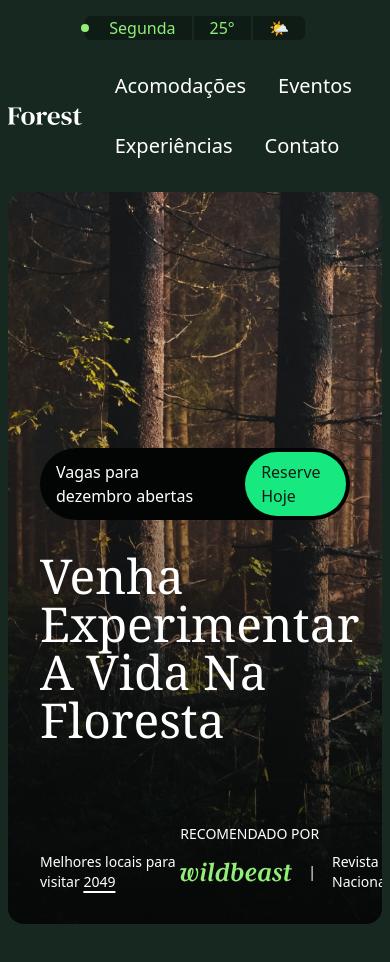
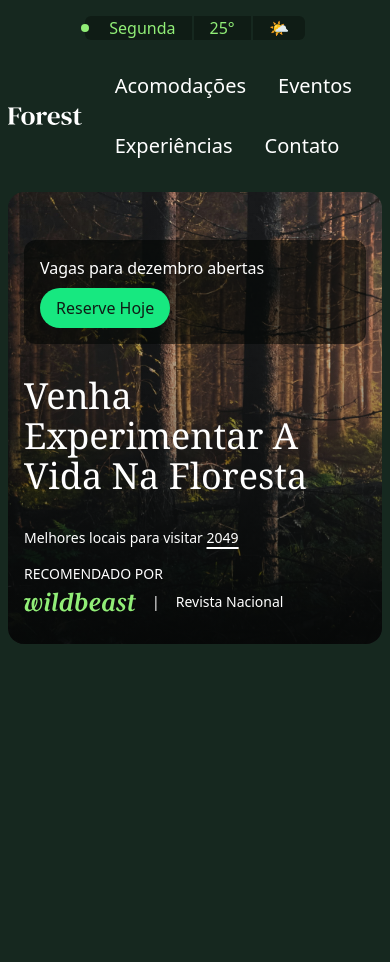
Before and after one commit to edmartelo/forest, a website: page src/index.html in a window 390 px wide. Drawn offline with Linux system fonts and the light colour scheme.

Commit message:
aula 804 - Introdução 2

```diff
--- a/src/index.html
+++ b/src/index.html
@@ -8,10 +8,36 @@
   <link rel="stylesheet" href="/src/output.css">
 </head>
 <body class="bg-verde-800 font-sans mb-96">
-  <div class="container mt-4 flex justify-center md:justify-start">
-    <div class="inline-flex items-center rounded-md bg-verde-900">
-      <span class="size-2 bg-verde-300 block rounded-full relative -left-1"></span>
-      <div class="flex text-verde-300 divide-x-2 divide-verde-800 *:px-4 *:py2">
+  <div class="
+    container
+    mt-4
+    flex
+    justify-center
+    md:justify-start"
+  >
+    <div class="
+      inline-flex
+      items-center
+      rounded-md
+      bg-verde-900"
+    >
+      <span class="
+        size-2
+        bg-verde-300
+        block
+        rounded-full
+        relative
+        -left-1"
+      >
+      </span>
+      <div class="
+        flex
+        text-verde-300
+        divide-x-2
+        divide-verde-800
+        *:px-4
+        *:py2"
+      >
         <div class="capitalize" id="dia">segunda</div>
         <div id="temperatura">25°</div>
         <div id="tempo">🌤️</div>
@@ -19,38 +45,131 @@
     </div>
   </div>
 
-  <header class="container flex items-center justify-between gap-8 py-8">
+  <header class="
+    container
+    flex
+    items-center
+    justify-between
+    gap-8
+    py-8"
+  >
     <a href="./">
       <img src="./img/forest.svg" alt="Forest">
     </a>
     <nav>
       <ul class="text-white text-xl flex flex-wrap gap-8">
         <li>
-          <a class="hover:underline hover:underline-offset-8" href="#acomodacoes">Acomodações</a>
+          <a class="
+            hover:underline
+            hover:underline-offset-8"
+            href="#acomodacoes"
+          >
+            Acomodações
+          </a>
         </li>
         <li>
-          <a class="hover:underline hover:underline-offset-8" href="#eventos">Eventos</a>
+          <a class="
+            hover:underline
+            hover:underline-offset-8"
+            href="#eventos">
+              Eventos
+          </a>
         </li>
         <li>
-          <a class="hover:underline hover:underline-offset-8" href="#experiencias">Experiências</a>
+          <a class="
+            hover:underline
+            hover:underline-offset-8"
+            href="#experiencias">
+              Experiências
+          </a>
         </li>
         <li>
-          <a class="hover:underline hover:underline-offset-8" href="#contato">Contato</a>
+          <a class="
+            hover:underline
+            hover:underline-offset-8"
+            href="#contato">
+              Contato
+          </a>
         </li>
       </ul>
     </nav>
   </header>
 
   <main class="container">
-    <div class="relative bg-gradient-to-t from-verde-950/80 pt-64 px-8 pb-8 text-white rounded-2xl overflow-hidden">
-      <img class="absolute inset-0 -z-10 object-cover size-full" src="./img/floresta.jpg" alt="Floresta">
-      <div class="bg-verde-950 inline-flex items-center mb-8 gap-8 py-1 pr-1 pl-4 rounded-full">
+    <div class="
+      relative
+      bg-gradient-to-t
+      from-verde-950/80
+      pt-64
+      px-8
+      pb-8
+      text-white
+      rounded-2xl
+      overflow-hidden
+      max-sm:px-4
+      max-sm:pt-12"
+    >
+
+      <img class="
+        absolute
+        inset-0
+        -z-10
+        object-cover
+        size-full"
+        src="./img/floresta.jpg"
+        alt="Floresta"
+      >
+      <div class="
+        bg-verde-950/60
+        rounded-xl
+        flex
+        flex-col
+        items-start
+        gap-2
+        p-4
+        mb-8
+        sm:inline-flex
+        sm:items-center
+        sm:gap-8
+        sm:py-1
+        sm:flex-row
+        sm:pl-4
+        sm:pr-1
+        sm:rounded-full
+        sm:bg-verde-950"
+      >
         Vagas para dezembro abertas
-        <a class="bg-verde-400 text-verde-900 py-2 px-4 inline-block rounded-full" href="">Reserve Hoje</a>
+        <a class="
+          bg-verde-400
+          text-verde-900
+          py-2
+          px-4
+          inline-block
+          rounded-full"
+          href=""
+        >
+          Reserve Hoje
+        </a>
       </div>
-      <h1 class="capitalize mb-20 font-serif max-w-screen-sm text-5xl text-balance">venha experimentar a vida na floresta</h1>
-      <div class="flex justify-between items-end text-sm">
-        <p>
+      <h1 class="
+        capitalize
+        mb-8
+        font-serif
+        max-w-screen-sm
+        text-4xl
+        sm:mb-20
+        sm:text-5xl
+        text-balance"
+        >
+          venha experimentar a vida na floresta
+      </h1>
+      <div class="
+        sm:flex
+        justify-between
+        items-end
+        text-sm"
+      >
+        <p class="max-sm:mb-4">
           Melhores locais para visitar <a class="underline decoration-2 underline-offset-4 hover:no-underline" href="">2049</a>
         </p>
         <div>
```
Also changed, not shown: src/output.css.
